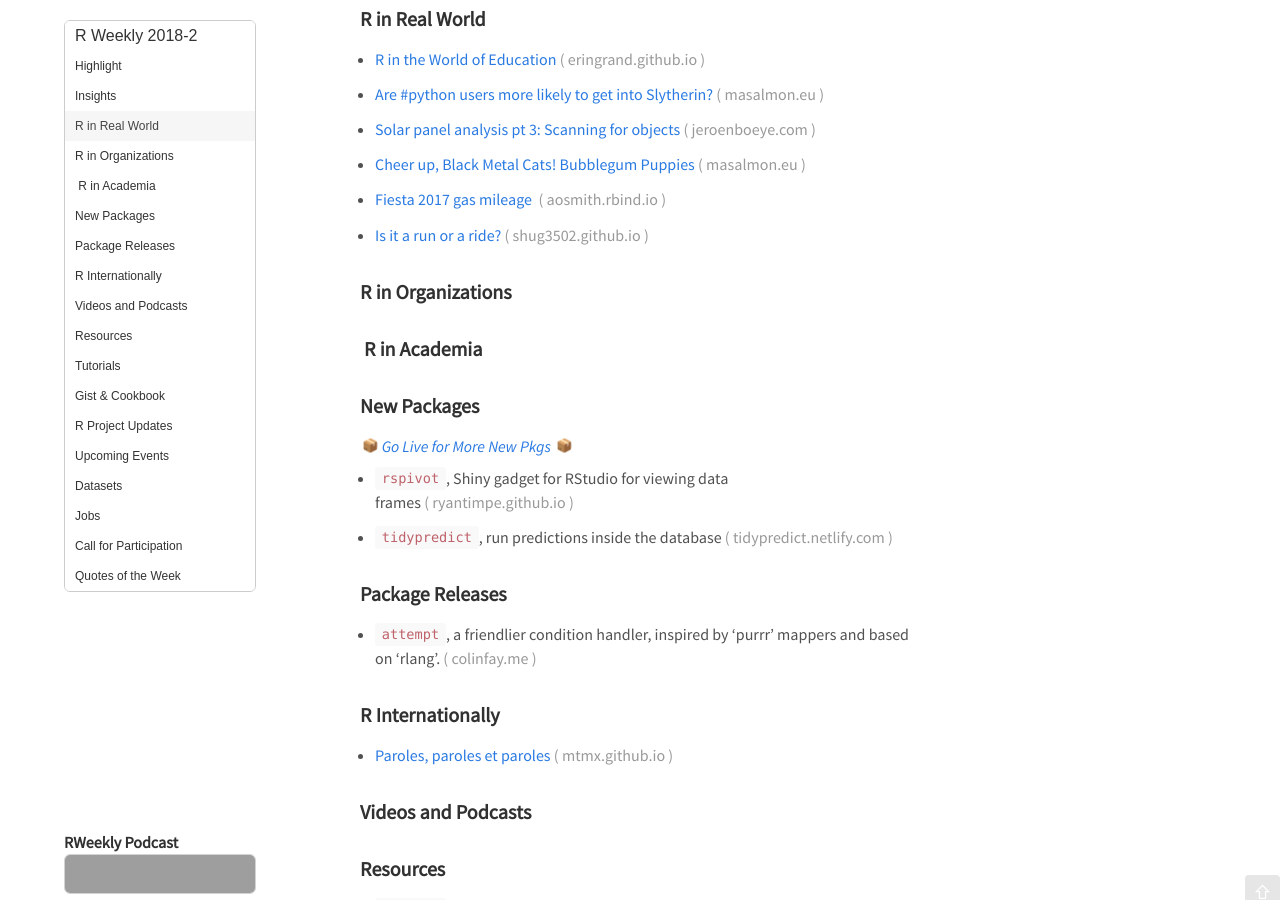
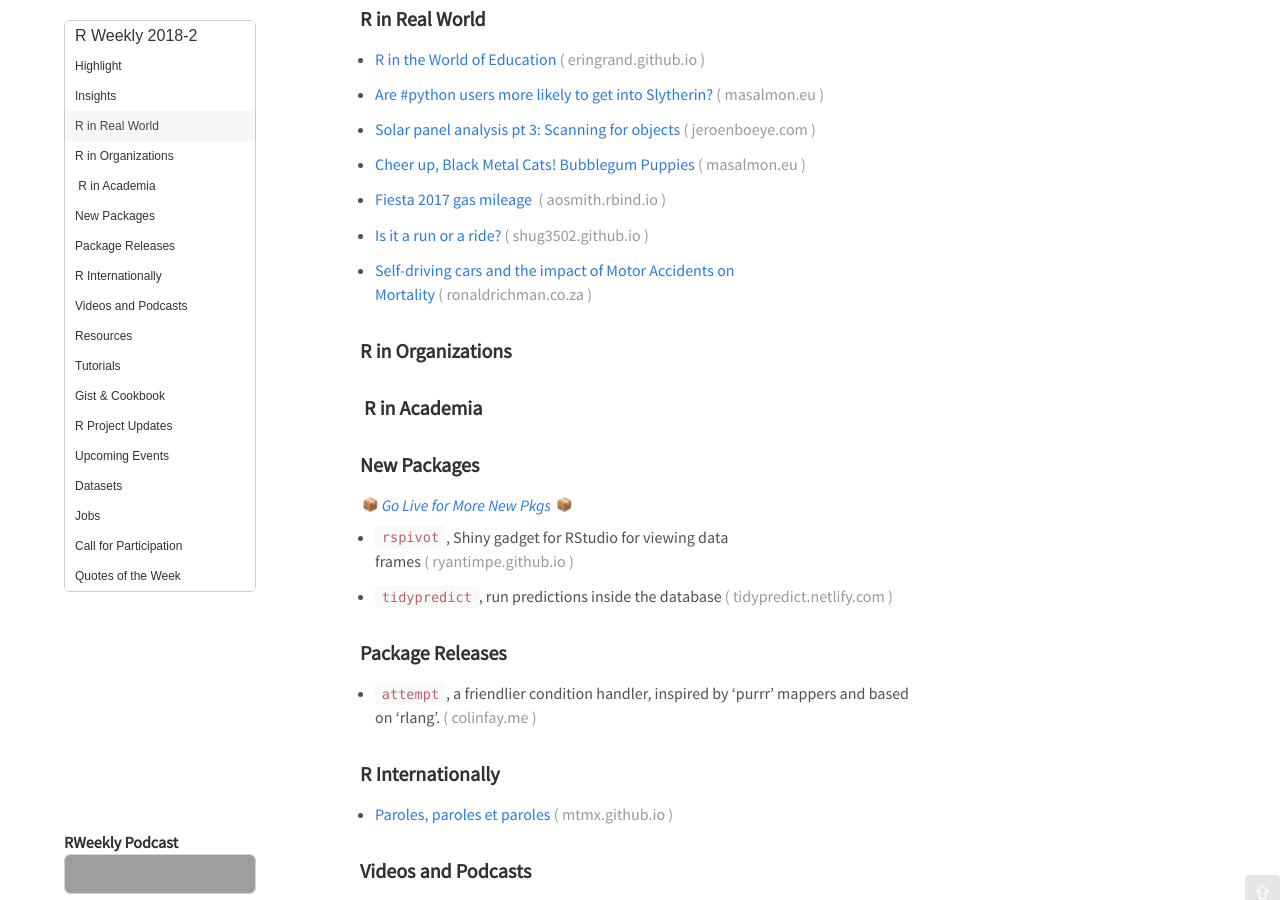
Before and after one commit to rweekly/rweekly.org, a Jekyll site: the page built from draft.md, in a window 1280 px wide and 900 px high, scrolled down 509 px. Built offline with Jekyll 4.4.1, drawn with Linux system fonts in a browser that asks for light colours; emoji names are drawn with the system emoji font; comment, search, counter and statistics services are not loaded; grey boxes are pictures that could not be loaded.

Commit message:
Update draft.md
cc @RonRichman

```diff
--- a/draft.md
+++ b/draft.md
@@ -36,6 +36,8 @@ Release Date: 2018-1-8
 + [Fiesta 2017 gas mileage ](https://aosmith.rbind.io/2018/01/03/fiesta-2017-gas-mileage/)
 
 + [Is it a run or a ride?](https://shug3502.github.io/blog/RStravaAnalysis)
+
++ [Self-driving cars and the impact of Motor Accidents on Mortality](http://ronaldrichman.co.za/2018/01/05/self-driving-cars-and-the-impact-of-motor-accidents-on-mortality/)
 
 ###  R in Organizations
 
```
